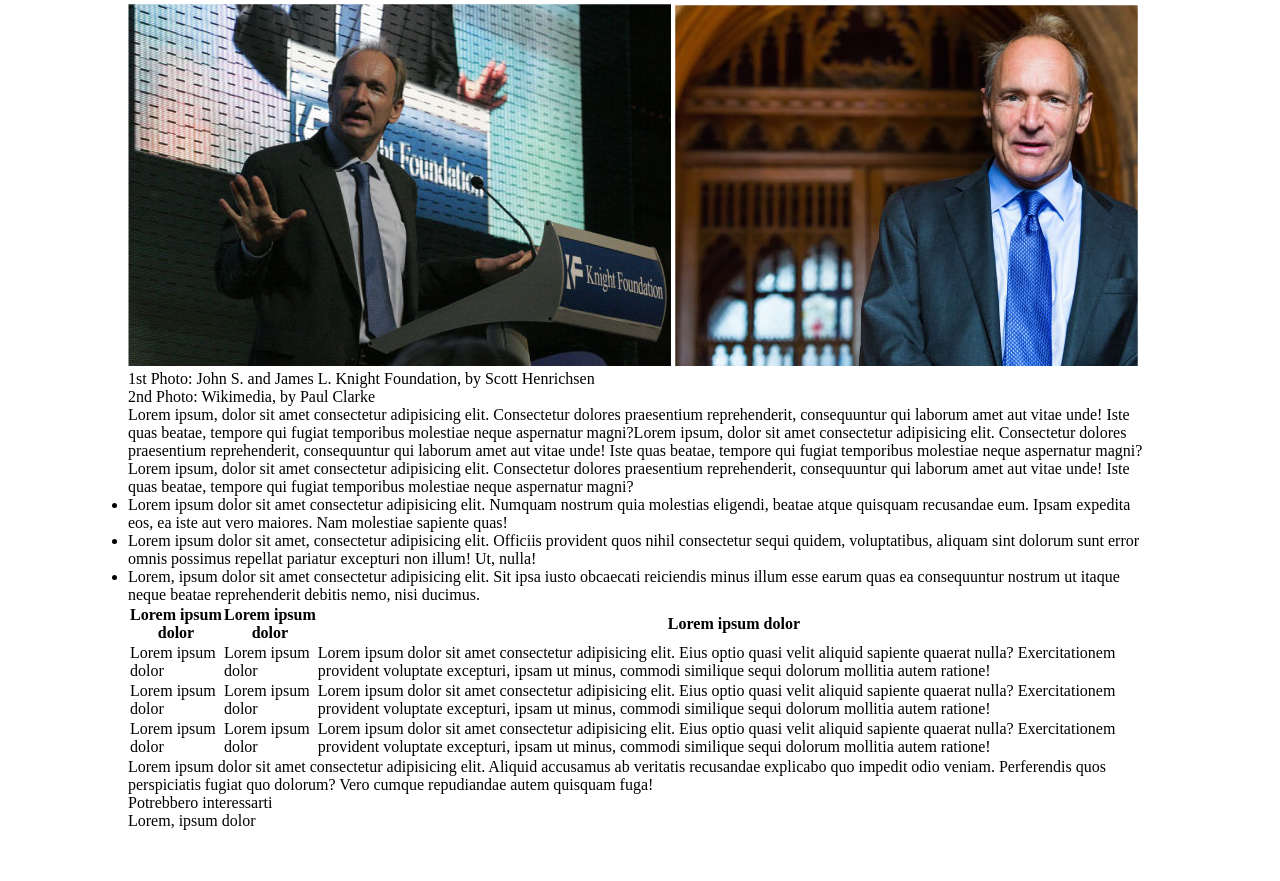
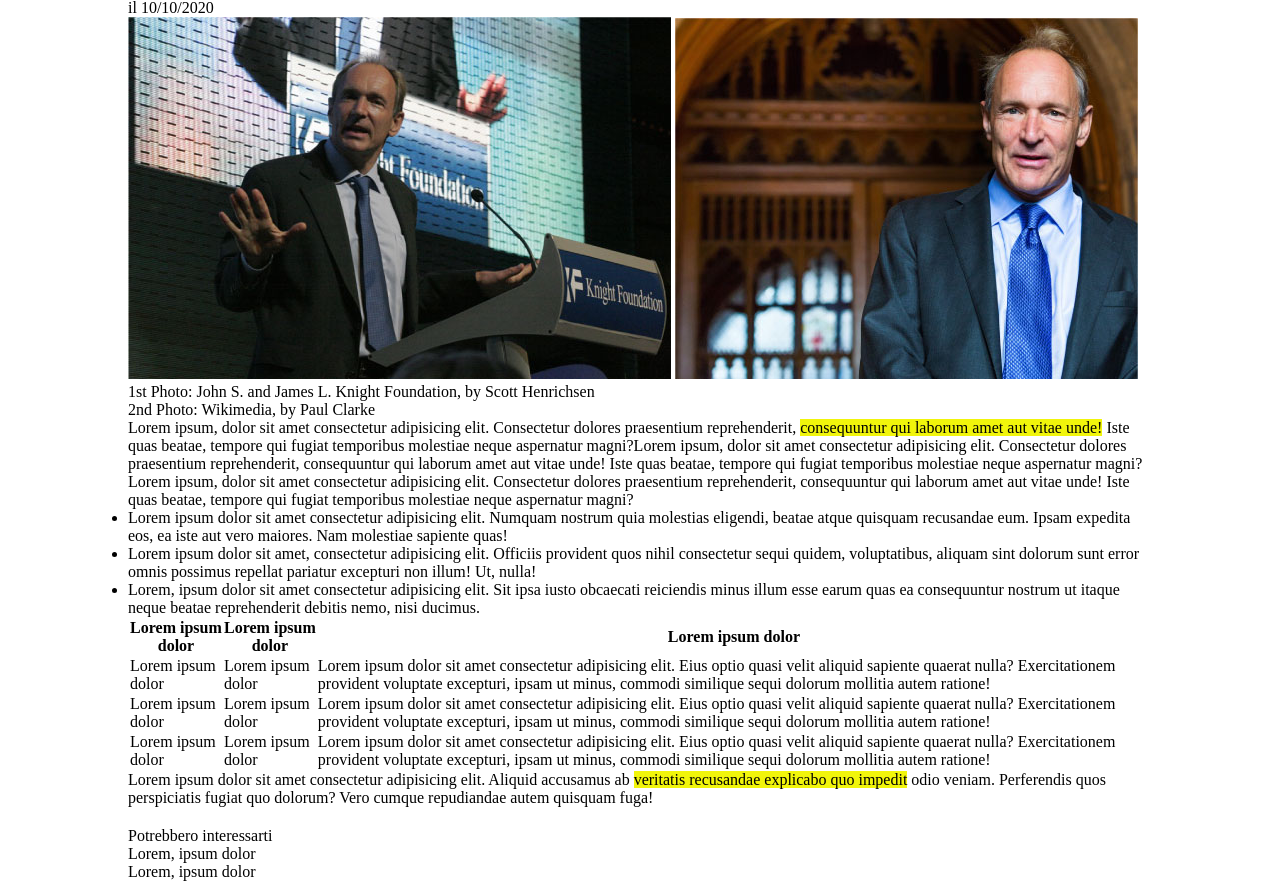
Before and after one commit to AngelicoDaniel/html-css-booleaner, a plain HTML site: page index.html in a window 1280 px wide. Shown: the part 348-1229 px from the top of the page. Before the commit the page ends 1198 px from the top, so only its background shows below. Drawn offline with Linux system fonts and the light colour scheme.

Commit message:
evidenziatori

```diff
--- a/assets/css/style.css
+++ b/assets/css/style.css
@@ -12,17 +12,19 @@ header{
 header img {
      width: 20%;
      }
-body{
+main{
         width: 80%;
         margin: auto;
         padding: 20px 0px;
-
-
-      }
+    }
 h1 {
     font-size: 70px;
     }
 
 .highlighter{
-        background-color: #F3F74C;
+        background-color: #f1f50b;
     }
+footer{
+    width: 80%;
+    margin: auto;
+}
--- a/index.html
+++ b/index.html
@@ -18,7 +18,8 @@
         <img src="assets/img/tim-2.jpg" alt="Tim2">
         <div>1st Photo: John S. and James L. Knight Foundation, by Scott Henrichsen <br>
         2nd Photo: Wikimedia, by Paul Clarke</div>
-        <div>Lorem ipsum, dolor sit amet consectetur adipisicing elit. <span class="higlighter">Consectetur dolores praesentium reprehenderit</span>, consequuntur qui laborum amet aut vitae unde! Iste quas beatae, tempore qui fugiat temporibus molestiae neque aspernatur magni?Lorem ipsum, dolor sit amet consectetur adipisicing elit. Consectetur dolores praesentium reprehenderit, consequuntur qui laborum amet aut vitae unde! Iste quas beatae, tempore qui fugiat temporibus molestiae neque aspernatur magni?Lorem ipsum, dolor sit amet consectetur adipisicing elit. Consectetur dolores praesentium reprehenderit, consequuntur qui laborum amet aut vitae unde! Iste quas beatae, tempore qui fugiat temporibus molestiae neque aspernatur magni?</div>
+        <div>Lorem ipsum, dolor sit amet consectetur adipisicing elit. Consectetur dolores praesentium reprehenderit,
+        <span class="highlighter"> consequuntur qui laborum amet aut vitae unde!</span> Iste quas beatae, tempore qui fugiat temporibus molestiae neque aspernatur magni?Lorem ipsum, dolor sit amet consectetur adipisicing elit. Consectetur dolores praesentium reprehenderit, consequuntur qui laborum amet aut vitae unde! Iste quas beatae, tempore qui fugiat temporibus molestiae neque aspernatur magni?Lorem ipsum, dolor sit amet consectetur adipisicing elit. Consectetur dolores praesentium reprehenderit, consequuntur qui laborum amet aut vitae unde! Iste quas beatae, tempore qui fugiat temporibus molestiae neque aspernatur magni?</div>
 
          <ul>
             <li>Lorem ipsum dolor sit amet consectetur adipisicing elit. Numquam nostrum quia molestias eligendi, beatae atque quisquam recusandae eum. Ipsam expedita eos, ea iste aut vero maiores. Nam molestiae sapiente quas!</li>
@@ -52,10 +53,11 @@
                 </tr>
             </tbody>
          </table>
-         <div>Lorem ipsum dolor sit amet consectetur adipisicing elit. Aliquid accusamus ab veritatis recusandae explicabo quo impedit odio veniam. Perferendis quos perspiciatis fugiat quo dolorum? Vero cumque repudiandae autem quisquam fuga!</div>
+         <div>Lorem ipsum dolor sit amet consectetur adipisicing elit. Aliquid accusamus ab <span class="highlighter"> veritatis recusandae explicabo quo impedit</span> odio veniam. Perferendis quos perspiciatis fugiat quo dolorum? Vero cumque repudiandae autem quisquam fuga!</div>
     </main>
     <footer>
         <div>Potrebbero interessarti</div>
+        <div>Lorem, ipsum dolor</div>
         <div>Lorem, ipsum dolor</div>
     </footer>
 
```
